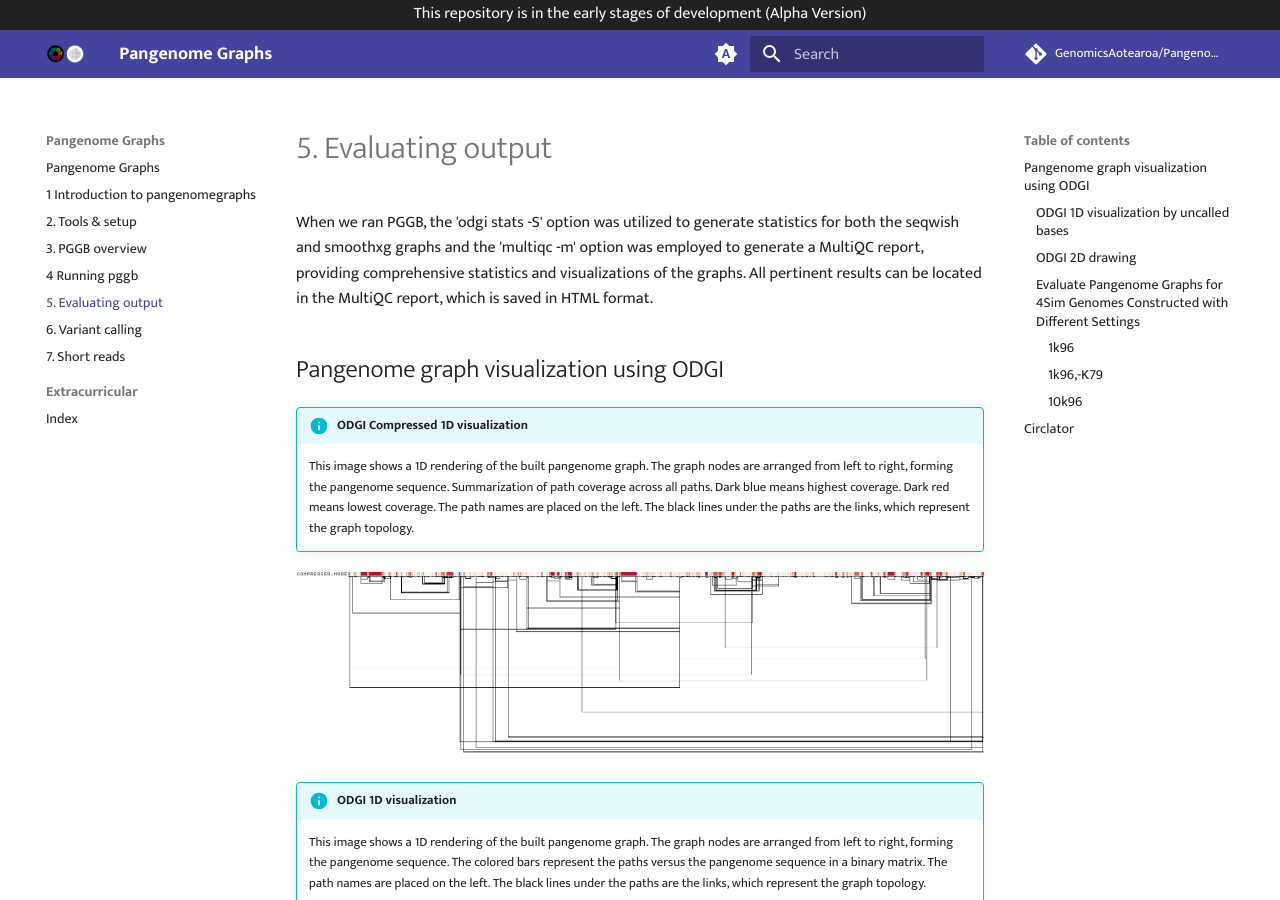
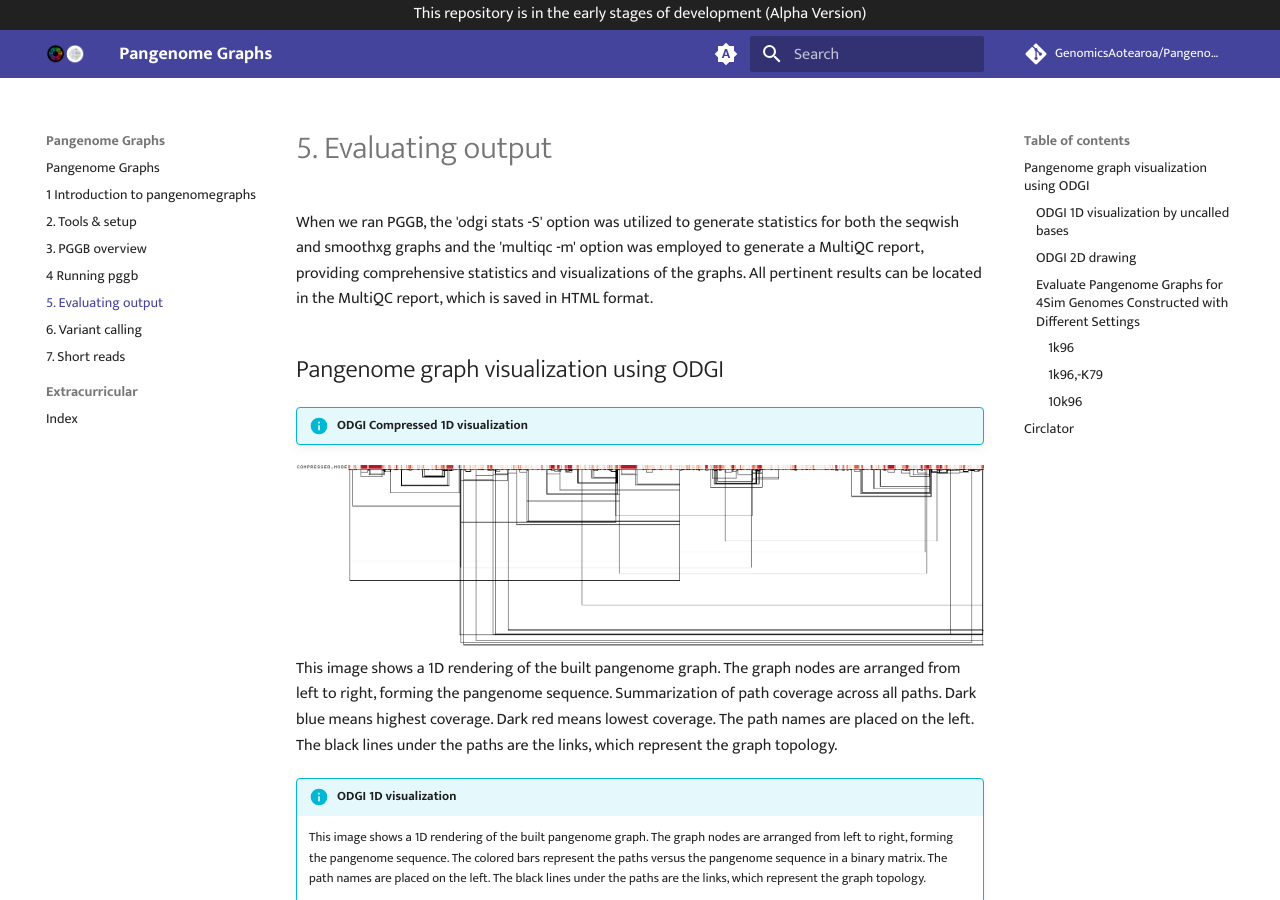
Before and after one commit to GenomicsAotearoa/Pangenome-Graphs-Workshop, an MkDocs documentation site: the page built from docs/5_Evaluating_pggb_output.md, in a window 1280 px wide and 900 px high. Built offline with MkDocs 1.6.1 and Material for MkDocs 9.7.7, drawn with Linux system fonts in a browser that asks for light colours; comment, search, counter and statistics services are not loaded.

Commit message:
Update 5_Evaluating_pggb_output.md

```diff
--- a/docs/5_Evaluating_pggb_output.md
+++ b/docs/5_Evaluating_pggb_output.md
@@ -6,8 +6,8 @@ When we ran PGGB, the 'odgi stats -S' option was utilized to generate statistics
 
 !!! info "ODGI Compressed 1D visualization"
 
+![ODGI Compressed 1D visualization](theme_figures/ODGI-Compressed-1D-5NM.png)
     This image shows a 1D rendering of the built pangenome graph. The graph nodes are arranged from left to right, forming the pangenome sequence. Summarization of path coverage across all paths. Dark blue means highest coverage. Dark red means lowest coverage. The path names are placed on the left. The black lines under the paths are the links, which represent the graph topology.
-![ODGI Compressed 1D visualization](theme_figures/ODGI-Compressed-1D-5NM.png)
 
 
 !!! info "ODGI 1D visualization"
```
